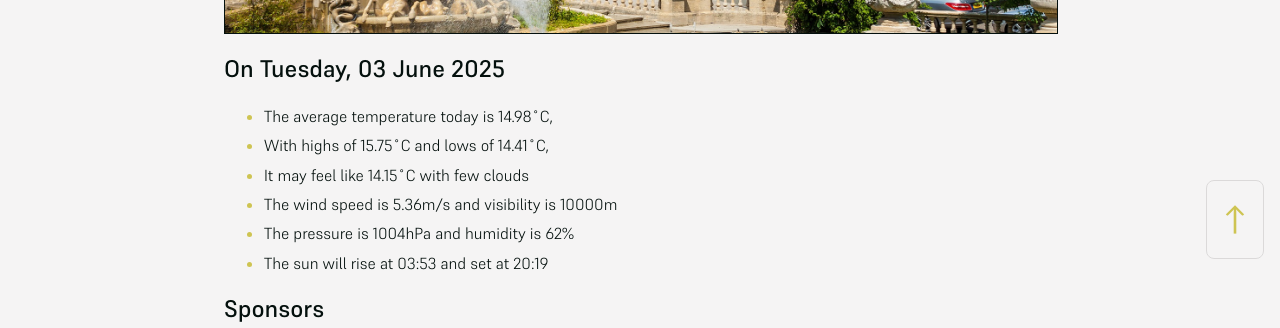
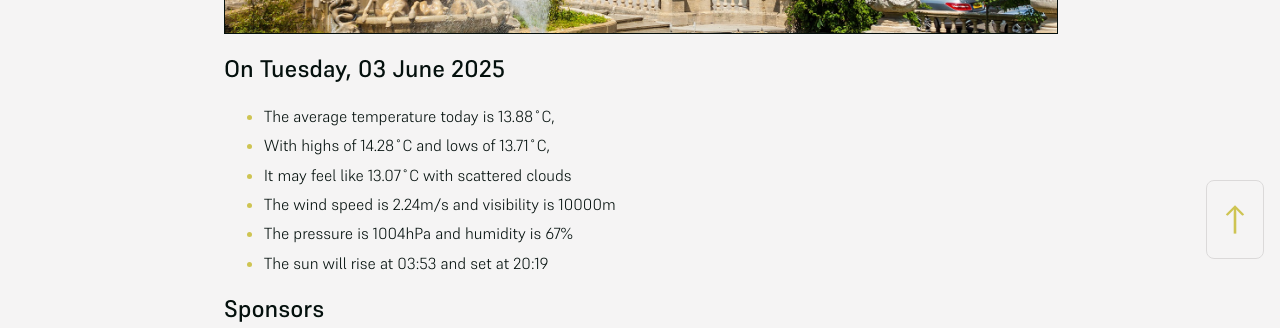
Before and after one commit to mat-0/cheltenham-open-data, a Jekyll site: the page built from index.md, in a window 1280 px wide. Shown: the part 625-953 px from the top of the page. Built offline with Jekyll 4.4.1, drawn with Linux system fonts in a browser that asks for light colours.

Commit message:
Updated 2025-06-03 19:57:48

```diff
--- a/index.md
+++ b/index.md
@@ -10,11 +10,11 @@ seo: Menu
 <!-- weather_marker starts -->
 ## On Tuesday, 03 June 2025
 
-- The average temperature today is 14.98˚C,
-- With highs of 15.75˚C and lows of 14.41˚C,
-- It may feel like 14.15˚C with few clouds
-- The wind speed is 5.36m/s and visibility is 10000m
-- The pressure is 1004hPa and humidity is 62%
+- The average temperature today is 13.88˚C,
+- With highs of 14.28˚C and lows of 13.71˚C,
+- It may feel like 13.07˚C with scattered clouds
+- The wind speed is 2.24m/s and visibility is 10000m
+- The pressure is 1004hPa and humidity is 67%
 - The sun will rise at 03:53 and set at 20:19
 
 <!-- weather_marker ends -->
```
Also changed, not shown: _data/flood.json (+4 -4 lines), _pages/fix-my-street.md (+1 -1 lines), _pages/news.md (+7 -7 lines).
